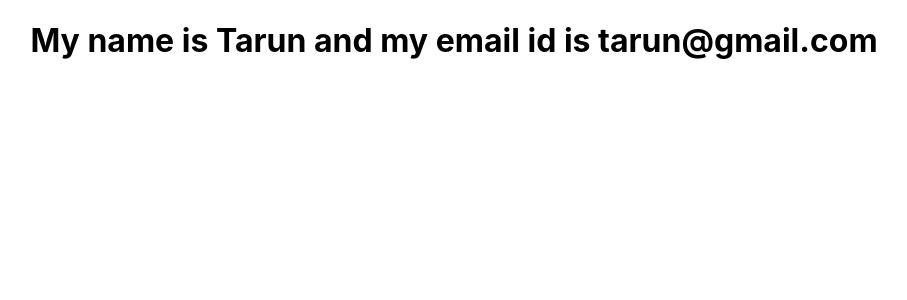
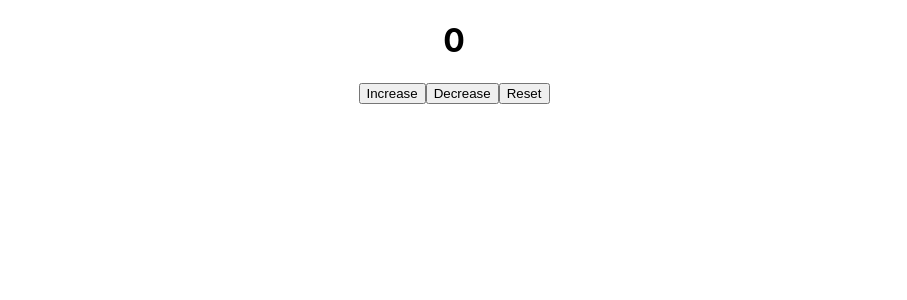
Before and after one commit to Tarunkumar2407/ReactBasics, a React (Create React App) app: page / in a window 1280 px wide. Shown: the top 300 px of the page, without its empty margins (186-1093 px from the left). Built offline with nearby package versions, Linux system fonts and the light colour scheme.

Commit message:
useReducer count

```diff
--- a/src/App.js
+++ b/src/App.js
@@ -1,5 +1,6 @@
 import './App.css';
-import UseContext from './Components/useContextHook/ContextAPI/propDrilling/UseContext';
+// import UseContext from './Components/useContextHook/ContextAPI/propDrilling/UseContext';
+import CountByReducer from './Components/useReducer/CountByReducer';
 // import PropParent from './Components/ContextAPI/PropParent';
 // import PropParentContextAPI from './Components/ContextAPI/propDrilling/PropParentContextAPI';
 // import AxiosData from './Components/useEffect.js/AxiosData';
@@ -58,7 +59,8 @@
       {/* <MouseContainerCleanup /> */}
       {/* <PropParent /> */}
       {/* <PropParentContextAPI /> */}
-      <UseContext />
+      {/* <UseContext /> */}
+      <CountByReducer />
     </div>
   );
 }
--- /dev/null
+++ b/src/Components/useReducer/CountByReducer.js
@@ -0,0 +1,29 @@
+import React, { useReducer } from 'react'
+
+const initialState = 0;
+const reducer = (state, action) => {
+    switch(action){
+        case "increment":
+            return state + 1;
+        case "decrement":
+            return state - 1;
+        case "reset":
+            return initialState;
+        default:
+            return state;
+    }
+}
+
+const CountByReducer = () => {
+    const [count, dispatch] = useReducer(reducer, initialState)
+  return (
+    <div>
+      <h1>{count}</h1>
+      <button onClick={()=>dispatch("increment")}>Increase</button>
+      <button onClick={()=>dispatch("decrement")}>Decrease</button>
+      <button onClick={()=>dispatch("reset")}>Reset</button>
+    </div>
+  )
+}
+
+export default CountByReducer
```
